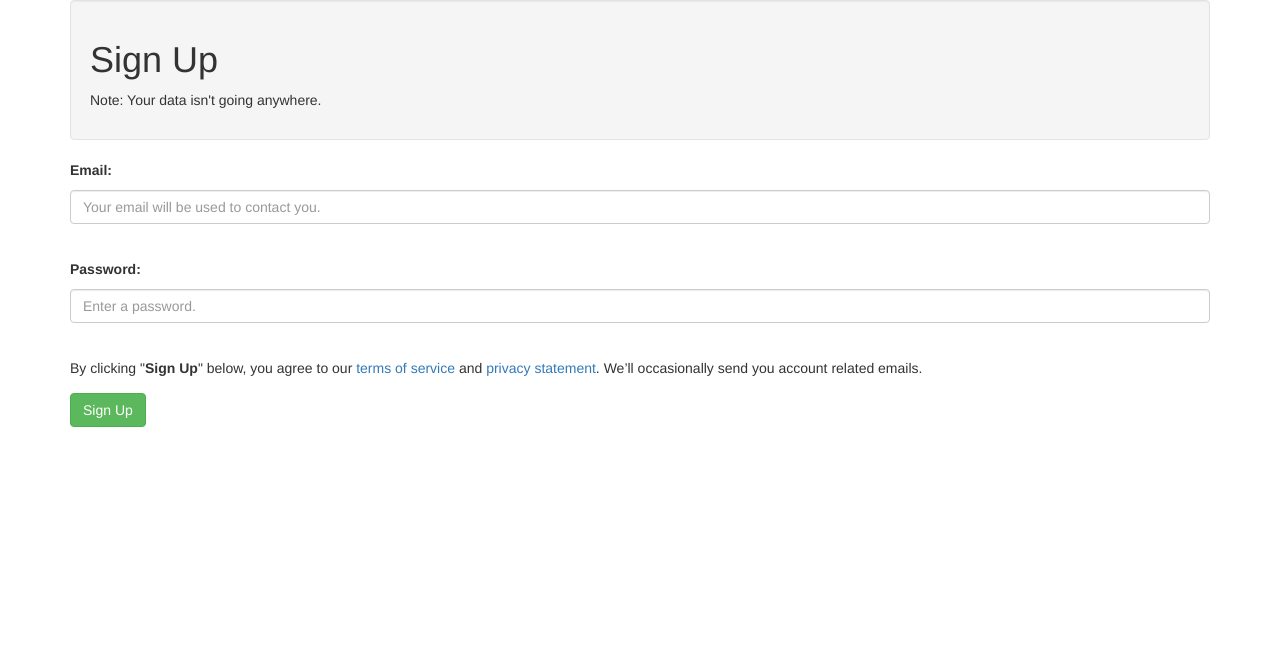
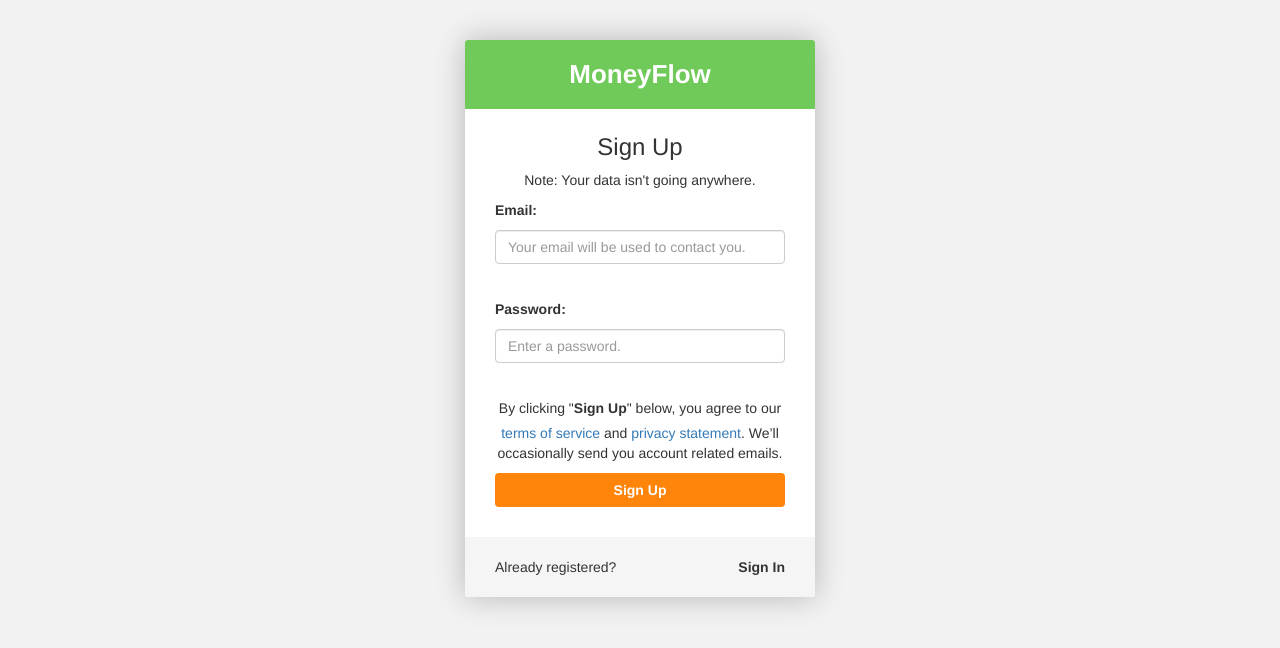
Before and after one commit to YuliyaSinkevich/moneyflow, a Flask app: page /register in a window 1280 px wide. Shown: the top 648 px of the page. Run offline with Flask 2, Linux system fonts and the light colour scheme; parts of the project's set-up code (start-up, migrations or seed data) failed here and were passed over; some libraries are stand-ins or nearby versions.

Commit message:
Register form (#4)
* Changes in design of the website

* Some changes

* Commit

* Commit

* Commit

* another commit

* Commit

* Register form

```diff
--- /dev/null
+++ b/app/static/assets/css/forms.css
@@ -0,0 +1,62 @@
+body {
+    background-color: rgb(242, 242, 242);
+}
+
+.container {
+    padding-right: 0px;
+    padding-left: 0px;
+}
+
+.center-block {
+    max-width: 350px;
+    min-width: 250px;
+    border-radius: 3px;
+    box-shadow: 0px 0px 30px rgba(0, 0, 0, .25);
+    margin-right: 0px;
+    margin-left: 0px;
+}
+
+.panel {
+    border: none;
+}
+
+.panel-heading {
+    padding: 20px 30px;
+    background-color: rgb(111, 202, 89) !important;
+    border-bottom: none;
+}
+
+.panel-title {
+    font-size: 26px !important;
+    font-weight: 900;
+    color: rgb(255, 255, 255) !important;
+}
+
+.panel-body {
+    padding: 5px 30px 30px;
+}
+
+.form .btn {
+    width: 100%;
+    background-color: rgb(255, 133, 10);
+    color: white;
+    font-weight: bold !important;
+}
+
+.form .btn:hover {
+    background-color: rgb(255, 152, 48);
+    color: white;
+}
+
+.panel-footer {
+    border-top: none;
+    padding: 20px 30px;
+}
+
+@media only screen and (min-width: 351px) {
+    .center-block {
+        margin-right: auto;
+        margin-left: auto;
+        margin-top: 40px;
+    }
+}
--- a/app/templates/home/register.html
+++ b/app/templates/home/register.html
@@ -3,35 +3,44 @@
     Register | {{ config['PUBLIC_CONFIG'].site.title }}
 {% endblock %}
 
-
 {% block content %}
     <div class="container">
-    <div class="well">
-        <h1>{% trans %}Sign Up{% endtrans %}</h1>
+        <div class="panel panel-default center-block text-center">
+            <div class="panel-heading">
+                <h1 class="panel-title">{{ config['PUBLIC_CONFIG'].site.title }}</h1>
+            </div>
+            <div class="panel-body">
+                <h3>{% trans %}Sign Up{% endtrans %}</h3>
                 <p>{% trans %}Note: Your data isn't going anywhere.{% endtrans %}</p>
-    </div>
                 {{ util.flashed_messages(dismissible=True, container=False) }}
                 <form action="" method="post" class="form" role="form">
                     {{ form.hidden_tag() }}
-        <div class="form-group  required">
+                    <div class="form-group  required text-left">
                         <label class="control-label" for="email">{{ form.email.label }}</label>
                         <input class="form-control" id="email" name="email"
-                   placeholder="{% trans %}Your email will be used to contact you.{% endtrans %}" required type="text"
+                               placeholder="{% trans %}Your email will be used to contact you.{% endtrans %}" required
+                               type="text"
                                value="">
                     </div>
                     <br>
-        <div class="form-group  required">
+                    <div class="form-group  required text-left">
                         <label class="control-label" for="password">{{ form.password.label }}</label>
                         <input class="form-control" id="password" name="password"
-                   placeholder="{% trans %}Enter a password.{% endtrans %}" required type="password" value="">
+                               placeholder="{% trans %}Enter a password.{% endtrans %}" required type="password"
+                               value="">
                     </div>
                     <br>
                     <p class="tos-info">By clicking "{{ form.submit.label }}" below, you agree to our
                         <a href={{ url_for('home.term_of_use') }} target="_blank">terms of service</a> and
-            <a href={{ url_for('home.private_policy') }} target="_blank">privacy statement</a>. We’ll occasionally send
+                        <a href={{ url_for('home.private_policy') }} target="_blank">privacy statement</a>. We’ll
+                        occasionally
+                        send
                         you account related emails.
                     </p>
-        {{ form_field(form.submit, class="btn btn-success") }}
+                    {{ form_field(form.submit, class="btn") }}
                 </form>
             </div>
+            <div class="panel-footer text-left">Already registered?<span class="pull-right"><b>Sign In</b></span></div>
+        </div>
+    </div>
 {%- endblock %}
--- a/app/templates/index.html
+++ b/app/templates/index.html
@@ -7,7 +7,6 @@
 {% block styles %}
 {{ super() }}
 <link rel="stylesheet" type="text/css" href="{{ url_for('static', filename='assets/css/main.css') }}"/>
-<link rel="stylesheet" type="text/css" href="{{ url_for('static', filename='assets/css/fonts.css') }}"/>
 <link rel="stylesheet" type="text/css" href="{{ url_for('static', filename='assets/css/media-queries.css') }}"/>
 {% endblock %}
 
@@ -91,6 +90,6 @@
 {% endblock %}
 
 {% block scripts %}
-{{ super() }}
-<script src="{{ url_for('static', filename='assets/js/script.js') }}"></script>
+    {{ super() }}
+    <script src="{{ url_for('static', filename='assets/js/script.js') }}"></script>
 {% endblock %}
--- a/app/templates/layouts/layout_home.html
+++ b/app/templates/layouts/layout_home.html
@@ -1,3 +1,8 @@
 {% extends 'layouts/layout.html' %}
 {% from 'bootstrap/wtf.html' import form_field %}
 {% import "bootstrap/utils.html" as util %}
+
+{% block styles %}
+{{ super() }}
+<link rel="stylesheet" type="text/css" href="{{ url_for('static', filename='assets/css/forms.css') }}"/>
+{% endblock %}
```
Also changed, not shown: app/static/assets/css/fonts.css (deleted, +0 -12 lines), app/static/assets/css/main.css (+1 -14 lines), app/static/assets/fonts/Roboto-Light.ttf (deleted), app/static/assets/fonts/Roboto-Regular.ttf (deleted), app/static/assets/fonts/Roboto-Thin.ttf (deleted). Lines whose indentation alone changed are shown as unchanged.
